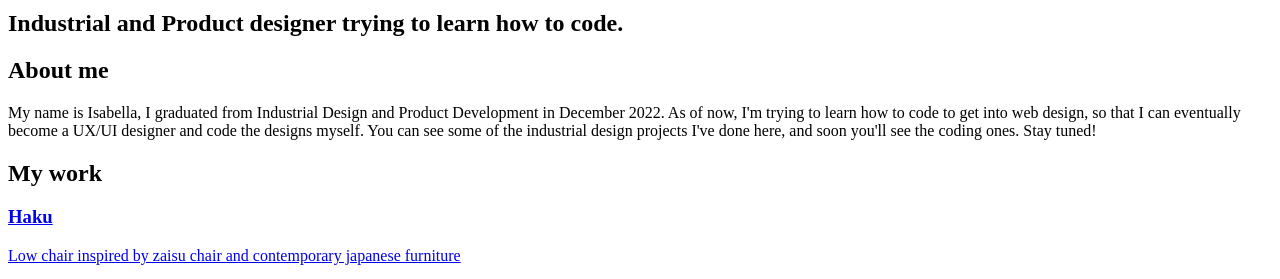
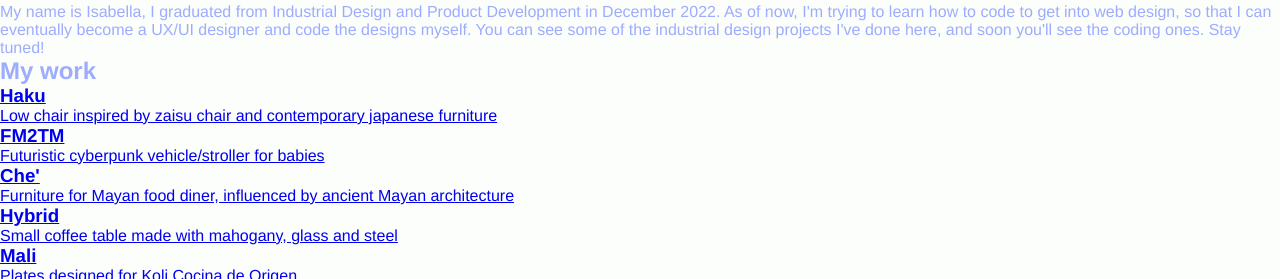
Before and after one commit to isanator2000/My-portfolio, a plain HTML site: page index.html in a window 1280 px wide. Shown: the part 108-387 px from the top of the page. Drawn offline with Linux system fonts and the light colour scheme.

Commit message:
added general styling properties to the body

```diff
--- a/style.css
+++ b/style.css
@@ -10,3 +10,39 @@
     --purple: #624CAB;
     --white: #FBFEFB;
   }
+
+/* properties for body styling */
+@import url('https://fonts.googleapis.com/css?family=Amiko');
+body {
+    margin: 0;
+    padding: 0;
+    font-family: 'Amiko', 'Helvetica', 'Monaco', 'Lucida Console';
+    color: var(--periwinkle);
+    background-color: var(--white);
+  }
+
+p {
+  margin: 0;
+}
+
+h1,h2,h3,h4,h5,h6 {
+  margin: 0;
+}
+
+/* properties for body styling */
+@import url('https://fonts.googleapis.com/css?family=Amiko');
+body {
+    margin: 0;
+    padding: 0;
+    font-family: 'Amiko', 'Helvetica', 'Monaco', 'Lucida Console';
+    color: var(--periwinkle);
+    background-color: var(--white);
+  }
+
+p {
+  margin: 0;
+}
+
+h1,h2,h3,h4,h5,h6 {
+  margin: 0;
+}
```
